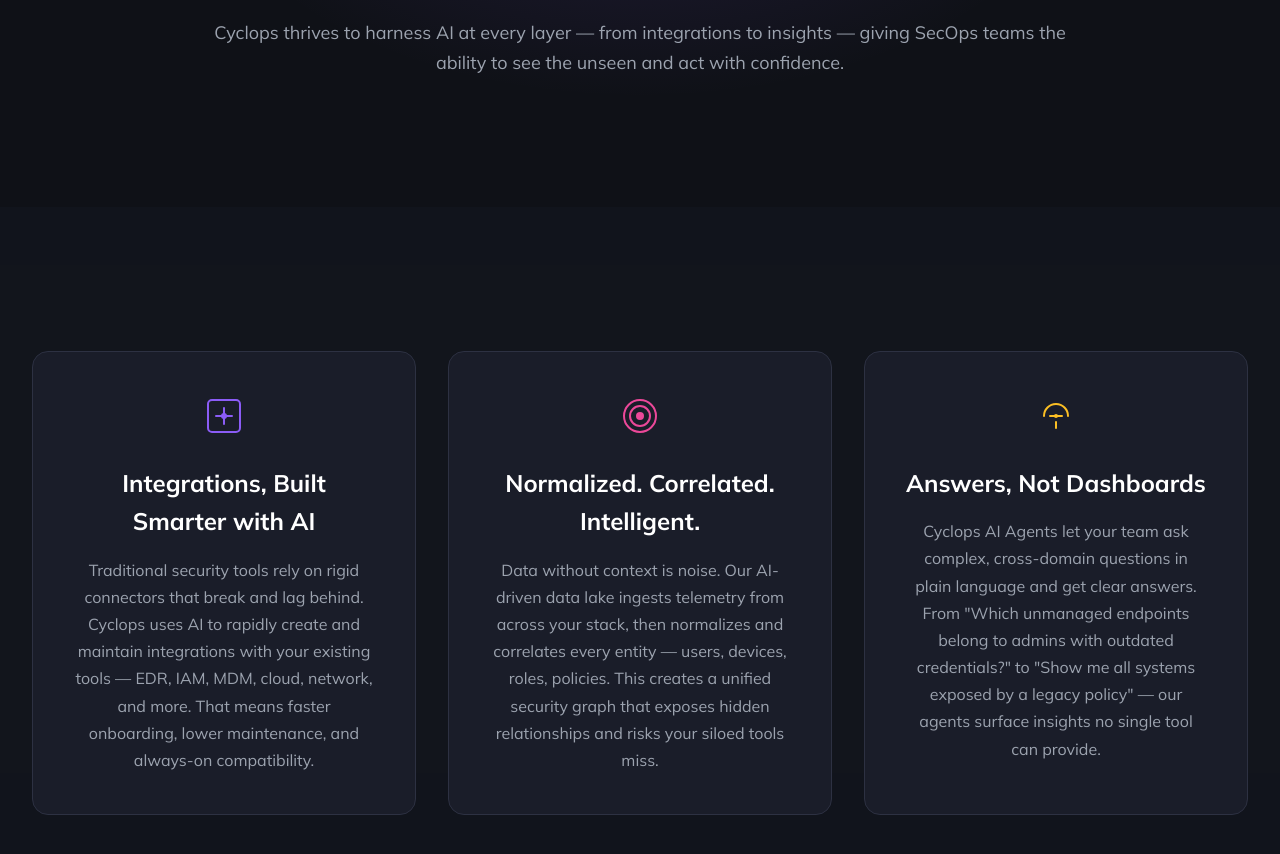
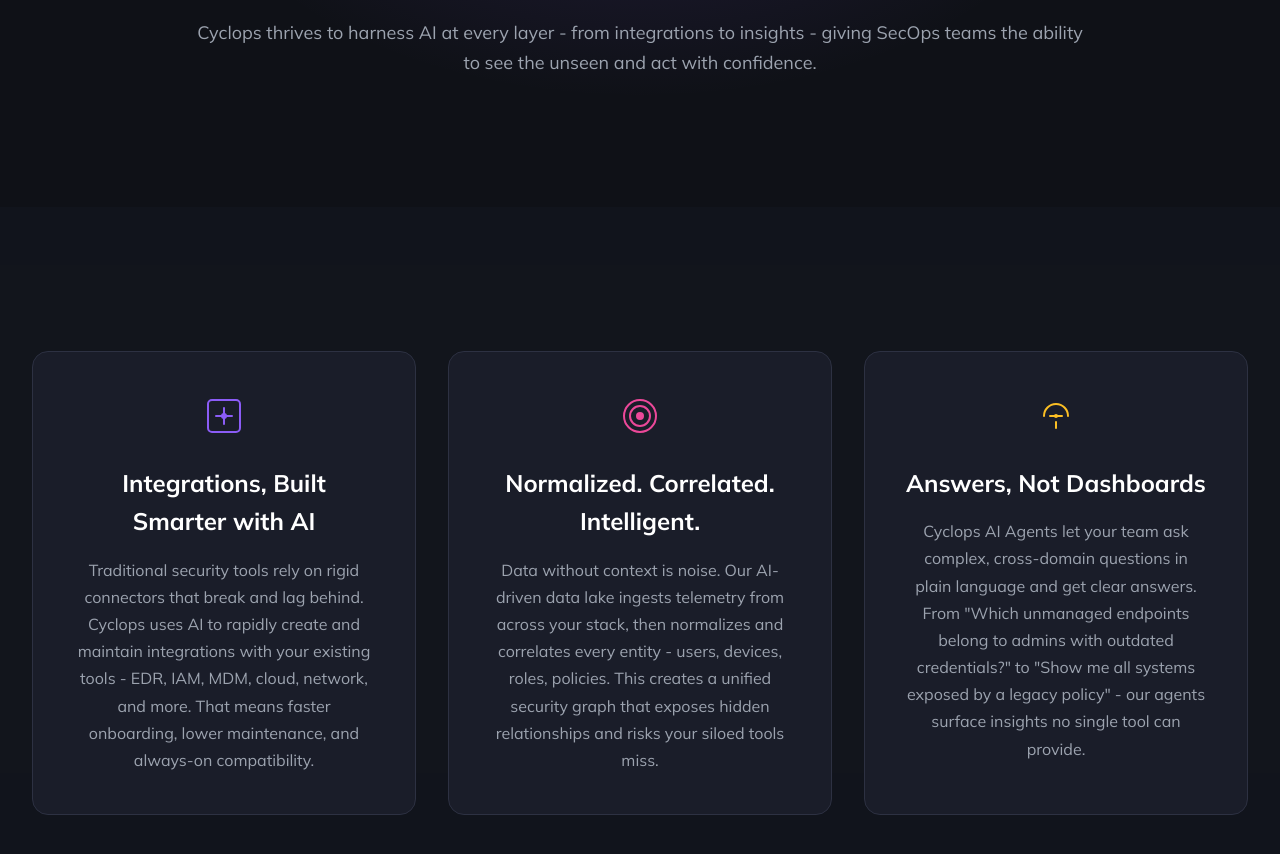
Before and after one commit to eyalclops/cyclops-website, a plain HTML site: page ai-first.html in a window 1280 px wide. Shown: the part 244-1098 px from the top of the page. Drawn offline with Linux system fonts and the light colour scheme.

Commit message:
fixed text in ai page

```diff
--- a/ai-first.html
+++ b/ai-first.html
@@ -48,7 +48,7 @@
                     <span class="gradient-text">AI-Powered Data Lake</span>
                 </h1>
                 <p class="hero-description">
-                    Cyclops thrives to harness AI at every layer — from integrations to insights — giving SecOps teams the ability to see the unseen and act with confidence.
+                    Cyclops thrives to harness AI at every layer - from integrations to insights - giving SecOps teams the ability to see the unseen and act with confidence.
                 </p>
             </div>
         </div>
@@ -68,7 +68,7 @@
                         </svg>
                     </div>
                     <h3>Integrations, Built Smarter with AI</h3>
-                    <p>Traditional security tools rely on rigid connectors that break and lag behind. Cyclops uses AI to rapidly create and maintain integrations with your existing tools — EDR, IAM, MDM, cloud, network, and more. That means faster onboarding, lower maintenance, and always-on compatibility.</p>
+                    <p>Traditional security tools rely on rigid connectors that break and lag behind. Cyclops uses AI to rapidly create and maintain integrations with your existing tools - EDR, IAM, MDM, cloud, network, and more. That means faster onboarding, lower maintenance, and always-on compatibility.</p>
                 </div>
 
                 <!-- Feature 2 -->
@@ -81,7 +81,7 @@
                         </svg>
                     </div>
                     <h3>Normalized. Correlated. Intelligent.</h3>
-                    <p>Data without context is noise. Our AI-driven data lake ingests telemetry from across your stack, then normalizes and correlates every entity — users, devices, roles, policies. This creates a unified security graph that exposes hidden relationships and risks your siloed tools miss.</p>
+                    <p>Data without context is noise. Our AI-driven data lake ingests telemetry from across your stack, then normalizes and correlates every entity - users, devices, roles, policies. This creates a unified security graph that exposes hidden relationships and risks your siloed tools miss.</p>
                 </div>
 
                 <!-- Feature 3 -->
@@ -95,7 +95,7 @@
                         </svg>
                     </div>
                     <h3>Answers, Not Dashboards</h3>
-                    <p>Cyclops AI Agents let your team ask complex, cross-domain questions in plain language and get clear answers. From "Which unmanaged endpoints belong to admins with outdated credentials?" to "Show me all systems exposed by a legacy policy" — our agents surface insights no single tool can provide.</p>
+                    <p>Cyclops AI Agents let your team ask complex, cross-domain questions in plain language and get clear answers. From "Which unmanaged endpoints belong to admins with outdated credentials?" to "Show me all systems exposed by a legacy policy" - our agents surface insights no single tool can provide.</p>
                 </div>
             </div>
         </div>
```
